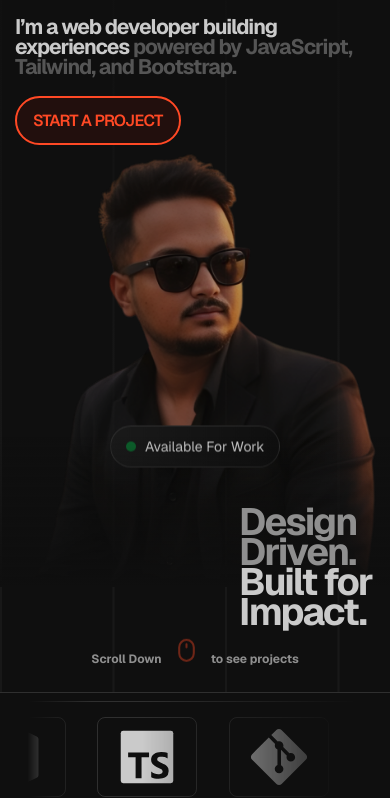
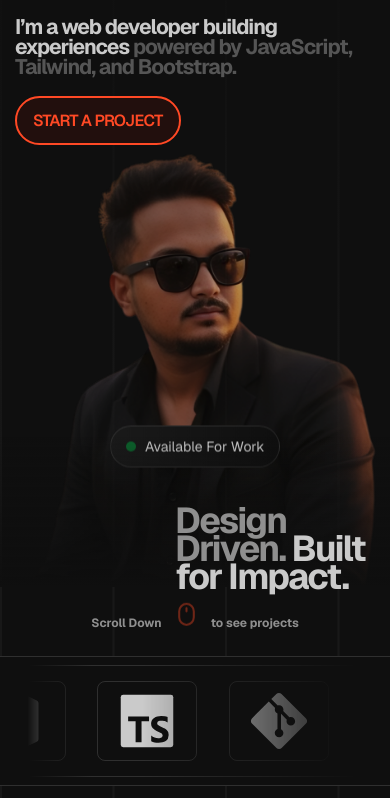
Before and after one commit to Raktim-b/Portfolio2, a website: page index.html in a window 390 px wide. Shown: the part 83-881 px from the top of the page. Drawn offline with nearby package versions, Linux system fonts and the light colour scheme.

Commit message:
about sec complt & font size fix and padding fix again

```diff
--- a/index.html
+++ b/index.html
@@ -198,10 +198,10 @@
               <!-- RIGHT COLUMN -->
               <div class="col-4 w-full sm:w-[25%] px-[15px]">
                 <div
-                  class="bnnr-right max-w-[136px] sm:max-w-[200px] ml-auto -mt-[95px] sm:-mt-[150px] md:-mt-[180px] lg:-mt-[250px] relative z-20"
+                  class="bnnr-right max-w-[200px] ml-auto -mt-[95px] sm:-mt-[150px] md:-mt-[180px] lg:-mt-[250px] relative z-20"
                 >
                   <p
-                    class="text-[38px]/[30px] md:text-[45px]/10 lg:text-[56px]/12 text-[#cacaca] font-bold tracking-tighter"
+                    class="text-4xl/7 md:text-[45px]/10 lg:text-[56px]/12 text-[#cacaca] font-bold tracking-tighter"
                   >
                     <span class="text-[#8f8f8f]">Design Driven.</span> Built for
                     Impact.
```
Also changed, not shown: style/output.css.
